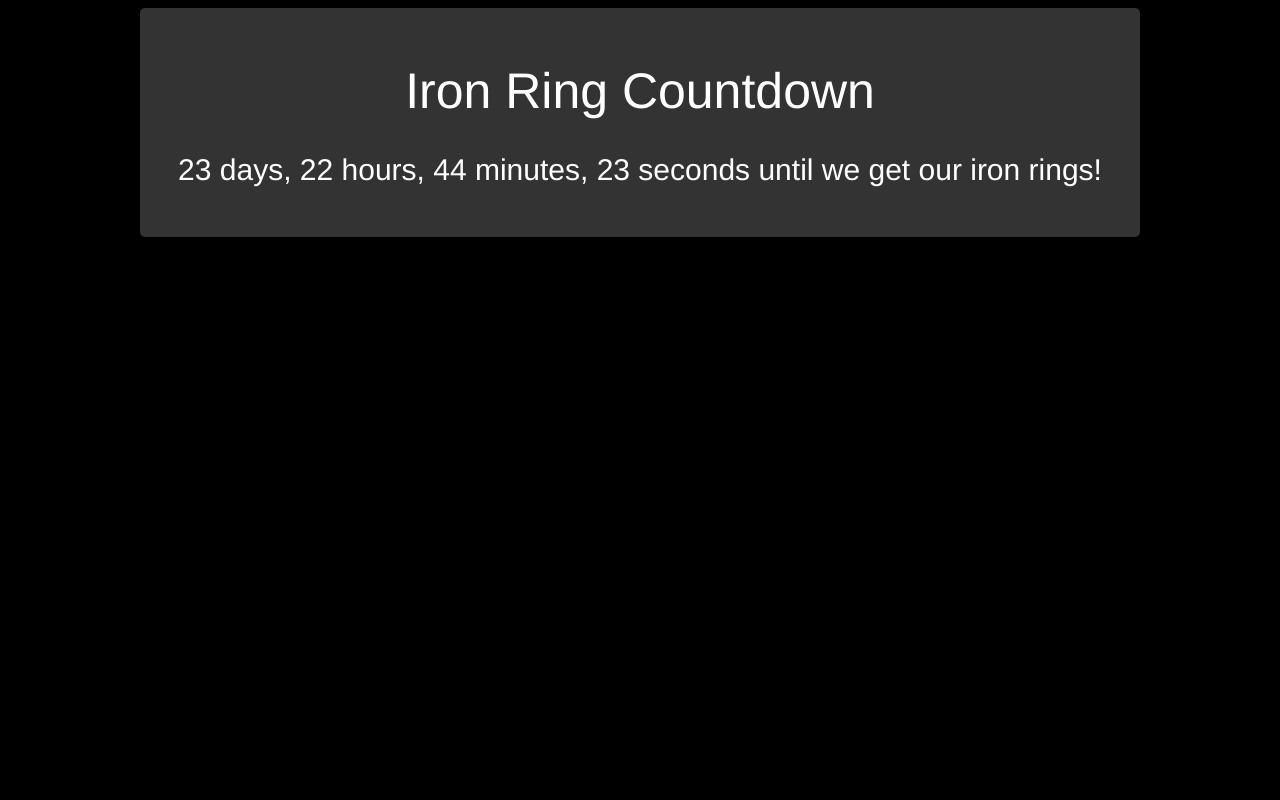
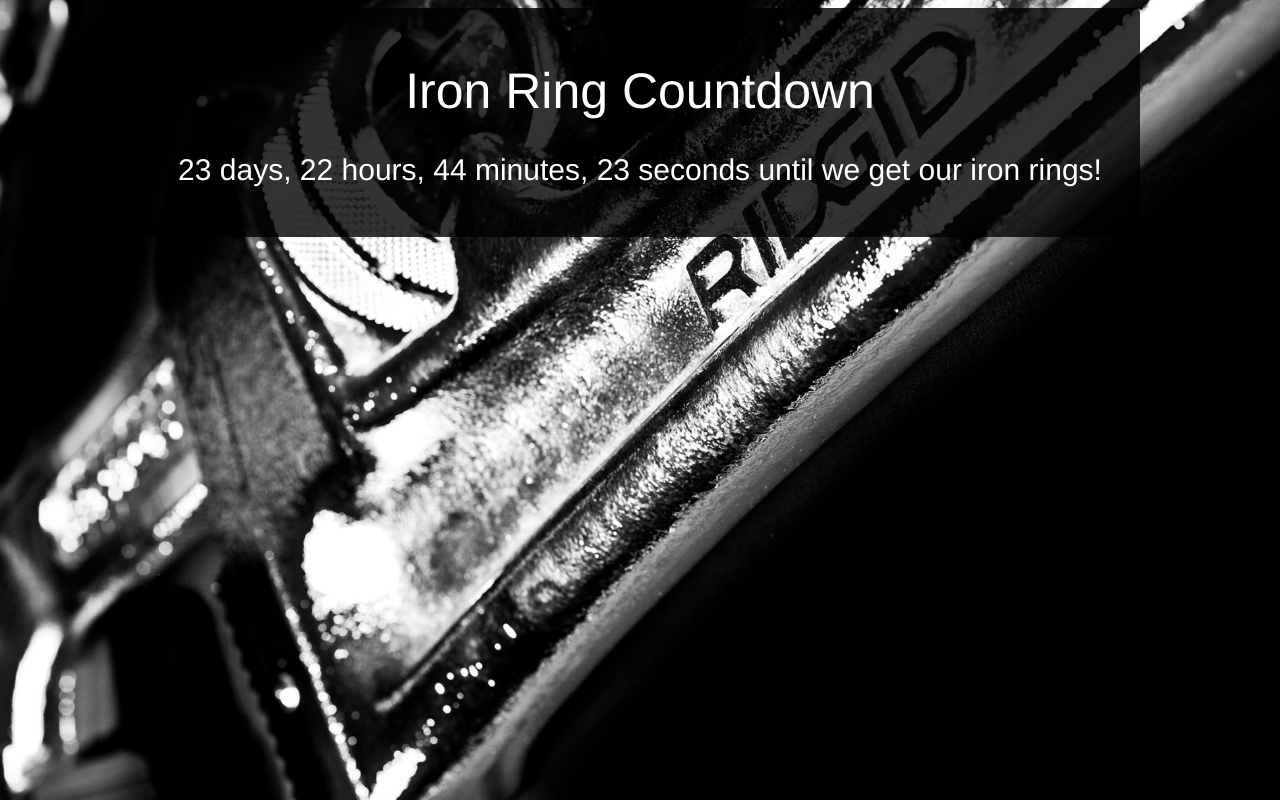
Before and after one commit to andrewhassan/static-university-site, a plain HTML site: page index.html in a window 1280 px wide. Drawn offline with Linux system fonts and the light colour scheme.

Commit message:
Added tool picture

```diff
--- a/main.css
+++ b/main.css
@@ -1,7 +1,9 @@
 body {
   font-family: 'Helvetica Neue';
   color: white;
-  background-color: black;
+  background-image: url('tool.jpg');
+  background-repeat: no-repeat;
+  background-size: 100%;
 }
 
 h1 {
@@ -16,7 +18,7 @@ p {
 
 .hero-unit {
   text-align: center;
-  background-color: #333;
+  background-color: rgba(0, 0, 0, 0.8);
   width: 80%;
   max-width: 960px;
   padding: 20px;
```
Also changed, not shown: tool.jpg (added).
